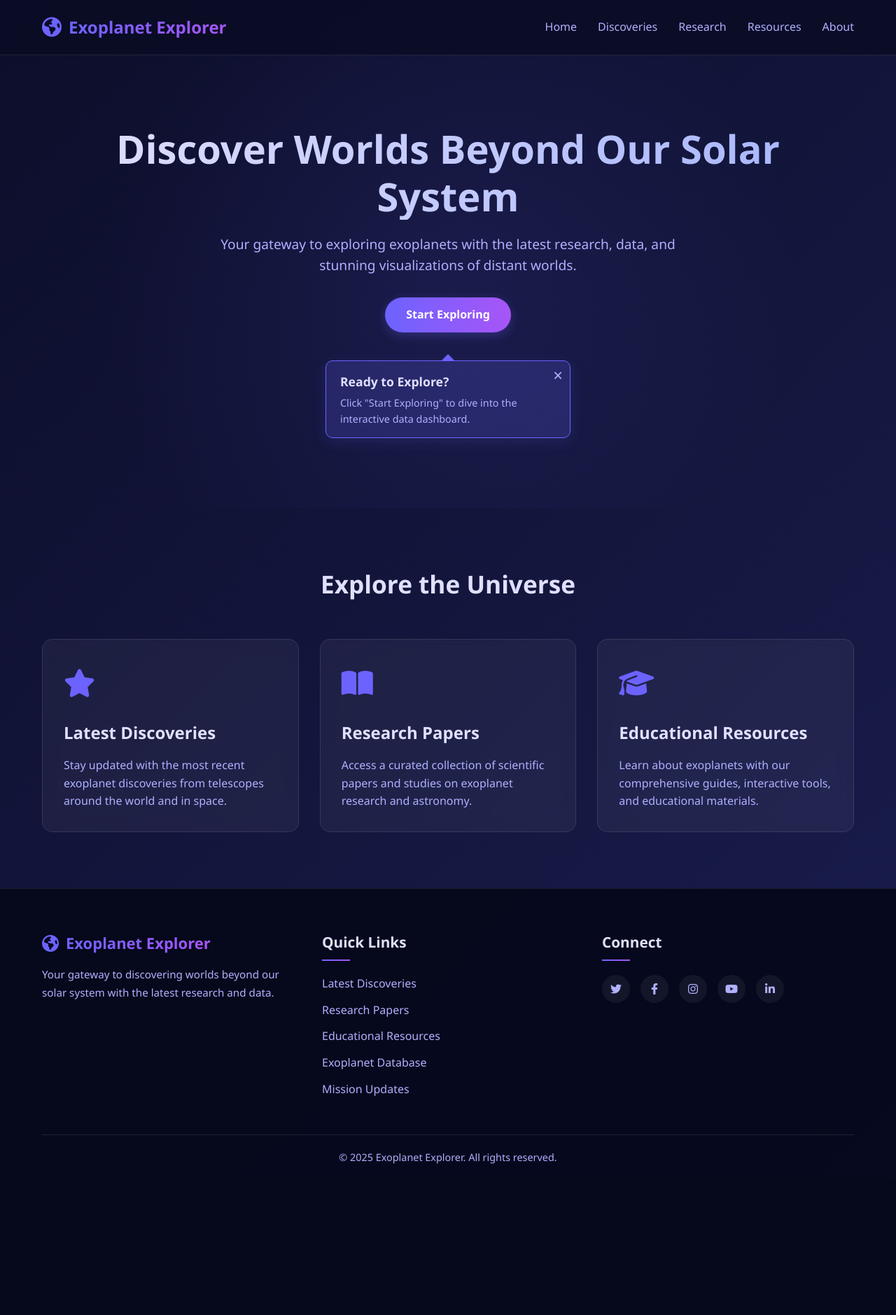
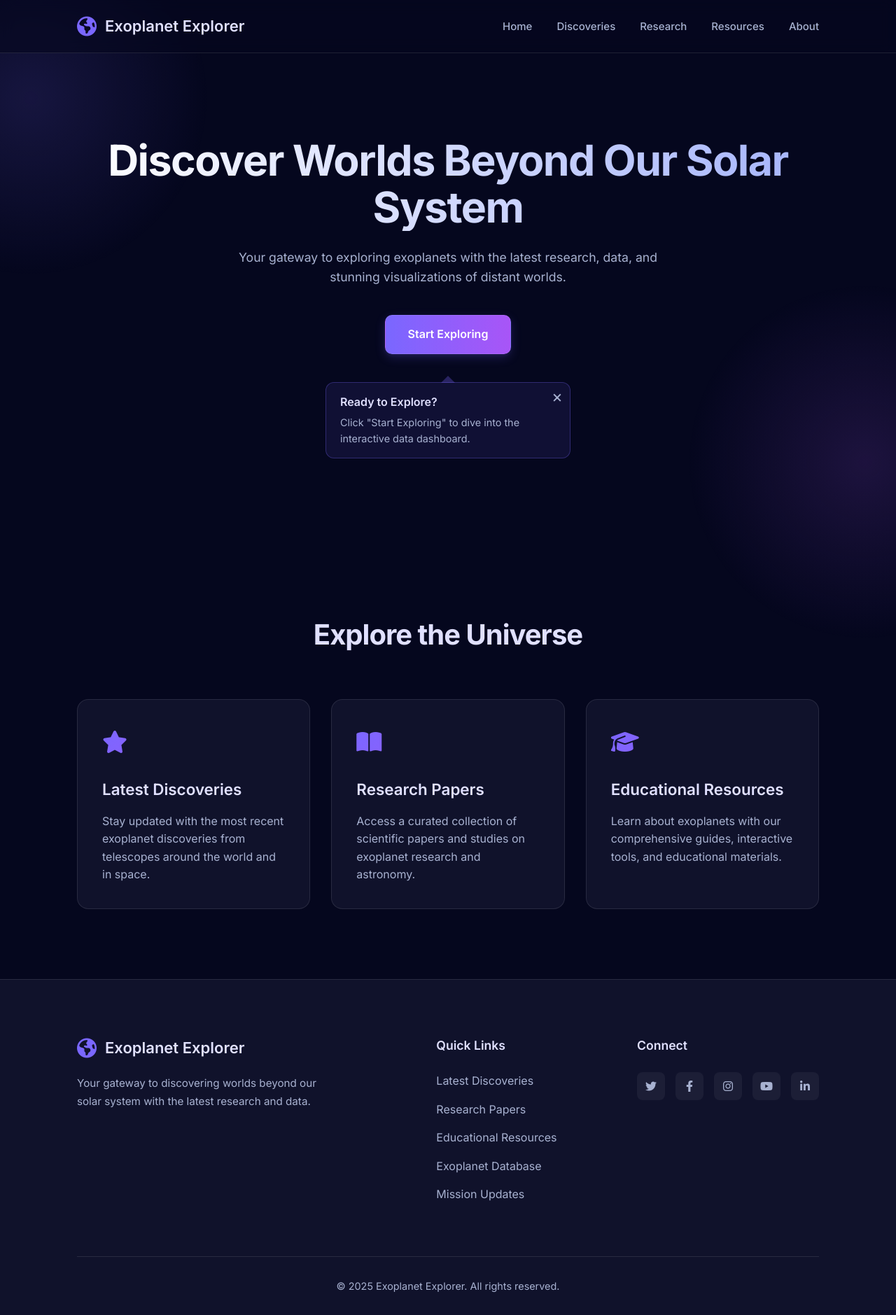
Before and after one commit to rogereo/NASA-Space-Apps, a Flask app: page / in a window 1280 px wide. Shown: the whole page at 70% size. Before the commit the page ends 1663 px from the top, so only its background shows below. Run offline with Flask 3, Linux system fonts and the light colour scheme.

Commit message:
Update index.html

```diff
--- a/templates/index.html
+++ b/templates/index.html
@@ -5,34 +5,70 @@
     <meta name="viewport" content="width=device-width, initial-scale=1.0">
     <title>Exoplanet Explorer - Discover Worlds Beyond</title>
     <link rel="stylesheet" href="https://cdnjs.cloudflare.com/ajax/libs/font-awesome/6.4.0/css/all.min.css">
+    <link rel="preconnect" href="https://fonts.googleapis.com">
+    <link rel="preconnect" href="https://fonts.gstatic.com" crossorigin>
+    <link href="https://fonts.googleapis.com/css2?family=Inter:wght@400;500;600;700&display=swap" rel="stylesheet">
     <style>
+        :root {
+            --bg-primary: #05071E;
+            --bg-secondary: #10122B;
+            --accent-primary: #7A67FF;
+            --accent-secondary: #A855F7;
+            --text-primary: #E0E0FF;
+            --text-secondary: #A8B2D1;
+            --border-color: rgba(255, 255, 255, 0.1);
+        }
+
         * {
             margin: 0;
             padding: 0;
             box-sizing: border-box;
-            font-family: 'Segoe UI', Tahoma, Geneva, Verdana, sans-serif;
+            font-family: 'Inter', 'Segoe UI', Tahoma, Geneva, Verdana, sans-serif;
         }
 
         body {
-            background: linear-gradient(135deg, #0c0e2a 0%, #1a1d4e 100%);
-            color: #e0e0ff;
+            background-color: var(--bg-primary);
+            color: var(--text-primary);
             line-height: 1.6;
             min-height: 100vh;
             display: flex;
             flex-direction: column;
+            overflow-x: hidden;
+        }
+
+        body::before {
+            content: '';
+            position: fixed;
+            top: -20%;
+            left: -20%;
+            width: 600px;
+            height: 600px;
+            background: radial-gradient(circle, rgba(122, 103, 255, 0.15) 0%, transparent 60%);
+            z-index: -1;
+        }
+
+        body::after {
+            content: '';
+            position: fixed;
+            bottom: -20%;
+            right: -20%;
+            width: 600px;
+            height: 600px;
+            background: radial-gradient(circle, rgba(168, 85, 247, 0.15) 0%, transparent 60%);
+            z-index: -1;
         }
 
         .container {
-            max-width: 1200px;
+            max-width: 1100px;
             margin: 0 auto;
             padding: 0 20px;
         }
 
         header {
             padding: 20px 0;
-            border-bottom: 1px solid rgba(255, 255, 255, 0.1);
-            background: rgba(10, 12, 35, 0.8);
+            background: rgba(5, 7, 30, 0.6);
             backdrop-filter: blur(10px);
+            border-bottom: 1px solid var(--border-color);
             position: sticky;
             top: 0;
             z-index: 100;
@@ -47,104 +83,111 @@
         .logo {
             display: flex;
             align-items: center;
-            gap: 10px;
+            gap: 12px;
+            text-decoration: none;
         }
 
         .logo i {
             font-size: 28px;
-            color: #6c63ff;
+            color: var(--accent-primary);
         }
 
         .logo h1 {
-            font-size: 24px;
-            font-weight: 700;
-            background: linear-gradient(90deg, #6c63ff, #a855f7);
-            -webkit-background-clip: text;
-            -webkit-text-fill-color: transparent;
+            font-size: 22px;
+            font-weight: 600;
+            color: var(--text-primary);
         }
 
         nav ul {
             display: flex;
             list-style: none;
-            gap: 30px;
+            gap: 35px;
         }
 
         nav a {
-            color: #b0b0ff;
+            color: var(--text-secondary);
             text-decoration: none;
             font-weight: 500;
-            transition: color 0.3s;
+            font-size: 15px;
+            transition: color 0.3s ease;
             position: relative;
         }
 
         nav a:hover {
-            color: #6c63ff;
+            color: var(--text-primary);
         }
 
         nav a::after {
             content: '';
             position: absolute;
-            bottom: -5px;
-            left: 0;
+            bottom: -6px;
+            left: 50%;
+            transform: translateX(-50%);
             width: 0;
             height: 2px;
-            background: linear-gradient(90deg, #6c63ff, #a855f7);
-            transition: width 0.3s;
+            background: var(--accent-primary);
+            transition: width 0.3s ease;
         }
 
         nav a:hover::after {
             width: 100%;
         }
 
+        main {
+            flex-grow: 1;
+        }
+
         .hero {
-            padding: 100px 0;
+            padding: 120px 0;
             text-align: center;
-            background: radial-gradient(circle at center, rgba(108, 99, 255, 0.1) 0%, transparent 70%);
         }
 
         .hero h2 {
-            font-size: 3.5rem;
-            margin-bottom: 20px;
-            background: linear-gradient(90deg, #e0e0ff, #a5b4fc);
+            font-size: 3.8rem;
+            font-weight: 700;
+            margin-bottom: 24px;
+            background: linear-gradient(90deg, #FFFFFF, #A5B4FC);
             -webkit-background-clip: text;
             -webkit-text-fill-color: transparent;
-            line-height: 1.2;
+            line-height: 1.1;
+            letter-spacing: -1.5px;
         }
 
         .hero p {
-            font-size: 1.2rem;
-            max-width: 700px;
-            margin: 0 auto 30px;
-            color: #b0b0ff;
+            font-size: 1.1rem;
+            max-width: 650px;
+            margin: 0 auto 40px;
+            color: var(--text-secondary);
         }
 
         .btn {
             display: inline-block;
-            padding: 12px 30px;
-            background: linear-gradient(90deg, #6c63ff, #a855f7);
+            padding: 14px 32px;
+            background: linear-gradient(90deg, var(--accent-primary), var(--accent-secondary));
             color: white;
-            border-radius: 30px;
+            border-radius: 10px;
             text-decoration: none;
             font-weight: 600;
-            transition: transform 0.3s, box-shadow 0.3s;
-            box-shadow: 0 4px 15px rgba(108, 99, 255, 0.3);
+            font-size: 16px;
+            transition: transform 0.3s ease, box-shadow 0.3s ease;
+            box-shadow: 0 5px 15px rgba(122, 103, 255, 0.2), 0 2px 5px rgba(122, 103, 255, 0.1);
+            border: 1px solid rgba(255, 255, 255, 0.1);
         }
 
         .btn:hover {
-            transform: translateY(-3px);
-            box-shadow: 0 6px 20px rgba(108, 99, 255, 0.4);
+            transform: translateY(-4px);
+            box-shadow: 0 8px 25px rgba(122, 103, 255, 0.3), 0 4px 10px rgba(122, 103, 255, 0.2);
         }
 
         .onboarding-guide {
             max-width: 350px;
             margin: 40px auto 0;
-            background: rgba(108, 99, 255, 0.2);
-            border: 1px solid #6c63ff;
-            border-radius: 10px;
+            background: rgba(122, 103, 255, 0.1);
+            border: 1px solid rgba(122, 103, 255, 0.3);
+            border-radius: 12px;
             padding: 15px 20px;
             position: relative;
             text-align: left;
-            box-shadow: 0 5px 20px rgba(108, 99, 255, 0.15);
         }
 
         .onboarding-guide-pointer {
@@ -156,16 +199,17 @@
             height: 0;
             border-left: 10px solid transparent;
             border-right: 10px solid transparent;
-            border-bottom: 10px solid #6c63ff;
+            border-bottom: 10px solid rgba(122, 103, 255, 0.3);
         }
 
         .onboarding-guide-content strong {
-            color: #e0e0ff;
-            font-size: 1.1rem;
+            color: var(--text-primary);
+            font-size: 1rem;
+            font-weight: 600;
         }
 
         .onboarding-guide-content p {
-            color: #b0b0ff;
+            color: var(--text-secondary);
             font-size: 0.9rem;
             margin: 5px 0 0;
         }
@@ -176,26 +220,28 @@
             right: 10px;
             background: none;
             border: none;
-            color: #b0b0ff;
+            color: var(--text-secondary);
             font-size: 24px;
             cursor: pointer;
             line-height: 1;
-            transition: color 0.3s;
+            transition: color 0.3s ease;
         }
 
         .onboarding-guide-close:hover {
-            color: #fff;
+            color: var(--text-primary);
         }
 
         .features {
-            padding: 80px 0;
+            padding: 100px 0;
         }
 
         .section-title {
             text-align: center;
-            margin-bottom: 50px;
-            font-size: 2.2rem;
-            color: #e0e0ff;
+            margin-bottom: 60px;
+            font-size: 2.5rem;
+            font-weight: 700;
+            color: var(--text-primary);
+            letter-spacing: -1px;
         }
 
         .features-grid {
@@ -205,91 +251,82 @@
         }
 
         .feature-card {
-            background: rgba(255, 255, 255, 0.05);
-            border-radius: 15px;
-            padding: 30px;
-            transition: transform 0.3s, background 0.3s;
-            border: 1px solid rgba(255, 255, 255, 0.1);
-            backdrop-filter: blur(10px);
+            background: var(--bg-secondary);
+            border-radius: 16px;
+            padding: 35px;
+            transition: transform 0.3s ease, background 0.3s ease;
+            border: 1px solid var(--border-color);
         }
 
         .feature-card:hover {
-            transform: translateY(-10px);
-            background: rgba(255, 255, 255, 0.08);
+            transform: translateY(-8px);
+            background: linear-gradient(rgba(255,255,255,0.03), rgba(255,255,255,0.03)), var(--bg-secondary);
         }
 
         .feature-icon {
-            font-size: 40px;
-            margin-bottom: 20px;
-            color: #6c63ff;
+            font-size: 32px;
+            margin-bottom: 24px;
+            color: var(--accent-primary);
+            background: linear-gradient(135deg, var(--accent-primary), var(--accent-secondary));
+            -webkit-background-clip: text;
+            -webkit-text-fill-color: transparent;
         }
 
         .feature-card h3 {
-            font-size: 1.5rem;
+            font-size: 1.4rem;
+            font-weight: 600;
             margin-bottom: 15px;
-            color: #e0e0ff;
+            color: var(--text-primary);
         }
 
         .feature-card p {
-            color: #b0b0ff;
+            color: var(--text-secondary);
         }
 
         footer {
             margin-top: auto;
-            background: rgba(5, 7, 25, 0.9);
-            padding: 60px 0 20px;
-            border-top: 1px solid rgba(255, 255, 255, 0.1);
+            background: var(--bg-secondary);
+            padding: 80px 0 30px;
+            border-top: 1px solid var(--border-color);
         }
 
         .footer-content {
             display: grid;
-            grid-template-columns: repeat(auto-fit, minmax(250px, 1fr));
-            gap: 40px;
-            margin-bottom: 40px;
+            grid-template-columns: 2fr 1fr 1fr;
+            gap: 60px;
+            margin-bottom: 60px;
         }
 
         .footer-logo {
             display: flex;
             align-items: center;
-            gap: 10px;
-            margin-bottom: 15px;
+            gap: 12px;
+            margin-bottom: 20px;
         }
 
         .footer-logo i {
-            font-size: 24px;
-            color: #6c63ff;
+            font-size: 28px;
+            color: var(--accent-primary);
         }
 
         .footer-logo h3 {
             font-size: 22px;
-            font-weight: 700;
-            background: linear-gradient(90deg, #6c63ff, #a855f7);
-            -webkit-background-clip: text;
-            -webkit-text-fill-color: transparent;
+            font-weight: 600;
+            color: var(--text-primary);
         }
 
         .footer-about p {
-            color: #b0b0ff;
+            color: var(--text-secondary);
             font-size: 0.95rem;
             line-height: 1.7;
+            max-width: 350px;
         }
 
         .footer-section h3 {
-            font-size: 1.3rem;
-            margin-bottom: 20px;
-            color: #e0e0ff;
-            position: relative;
-            padding-bottom: 10px;
-        }
-
-        .footer-section h3::after {
-            content: '';
-            position: absolute;
-            bottom: 0;
-            left: 0;
-            width: 40px;
-            height: 2px;
-            background: linear-gradient(90deg, #6c63ff, #a855f7);
+            font-size: 1.1rem;
+            font-weight: 600;
+            margin-bottom: 24px;
+            color: var(--text-primary);
         }
 
         .footer-links {
@@ -297,19 +334,17 @@
         }
 
         .footer-links li {
-            margin-bottom: 12px;
+            margin-bottom: 15px;
         }
 
         .footer-links a {
-            color: #b0b0ff;
+            color: var(--text-secondary);
             text-decoration: none;
-            transition: color 0.3s, transform 0.3s;
-            display: inline-block;
+            transition: color 0.3s ease;
         }
 
         .footer-links a:hover {
-            color: #6c63ff;
-            transform: translateX(5px);
+            color: var(--accent-primary);
         }
 
         .social-links {
@@ -324,23 +359,23 @@
             width: 40px;
             height: 40px;
             background: rgba(255, 255, 255, 0.05);
-            border-radius: 50%;
-            color: #b0b0ff;
+            border-radius: 8px;
+            color: var(--text-secondary);
             text-decoration: none;
-            transition: all 0.3s;
+            transition: all 0.3s ease;
         }
 
         .social-links a:hover {
-            background: linear-gradient(90deg, #6c63ff, #a855f7);
+            background: var(--accent-primary);
             color: white;
             transform: translateY(-3px);
         }
 
         .footer-bottom {
-            border-top: 1px solid rgba(255, 255, 255, 0.1);
-            padding-top: 20px;
+            border-top: 1px solid var(--border-color);
+            padding-top: 30px;
             text-align: center;
-            color: #b0b0ff;
+            color: var(--text-secondary);
             font-size: 0.9rem;
         }
 
@@ -351,16 +386,20 @@
             }
 
             nav ul {
-                gap: 15px;
+                gap: 20px;
             }
 
             .hero h2 {
-                font-size: 2.5rem;
+                font-size: 2.8rem;
+            }
+
+            .hero {
+                padding: 80px 0;
             }
 
             .footer-content {
                 grid-template-columns: 1fr;
-                gap: 30px;
+                gap: 40px;
             }
         }
     </style>
@@ -386,6 +425,7 @@
         </div>
     </header>
 
+    <main>
         <section class="hero">
             <div class="container">
                 <h2>Discover Worlds Beyond Our Solar System</h2>
@@ -431,6 +471,7 @@
                 </div>
             </div>
         </section>
+    </main>
 
     <footer>
         <div class="container">
```
Lines whose indentation alone changed are shown as unchanged.
